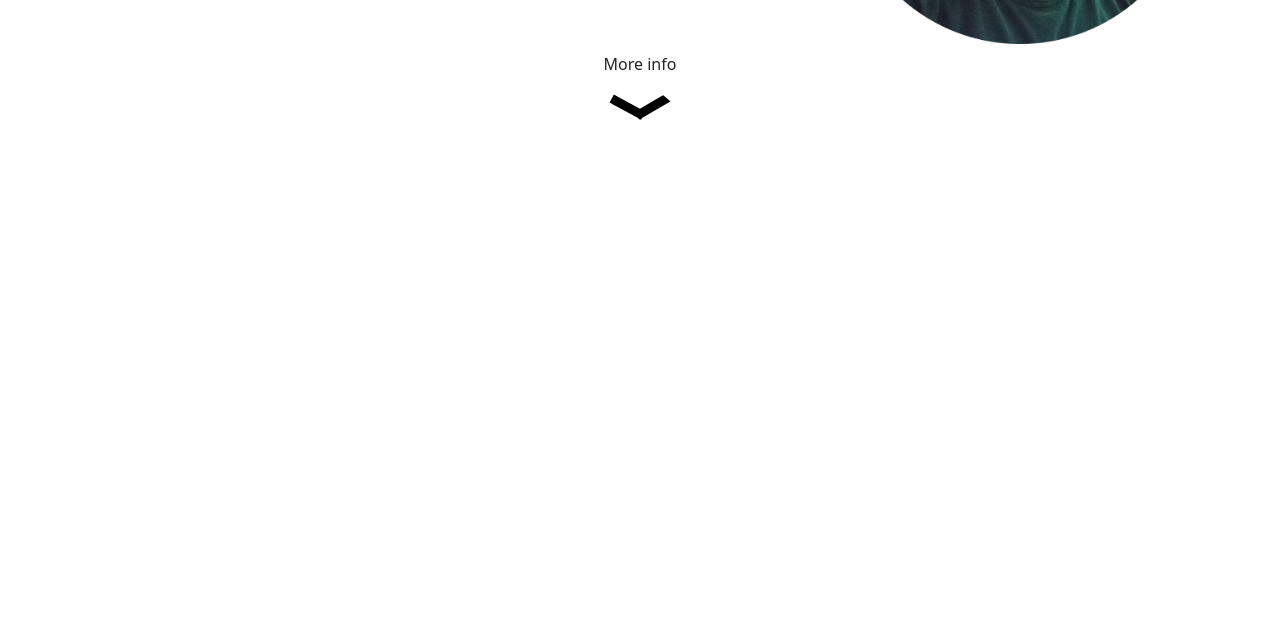
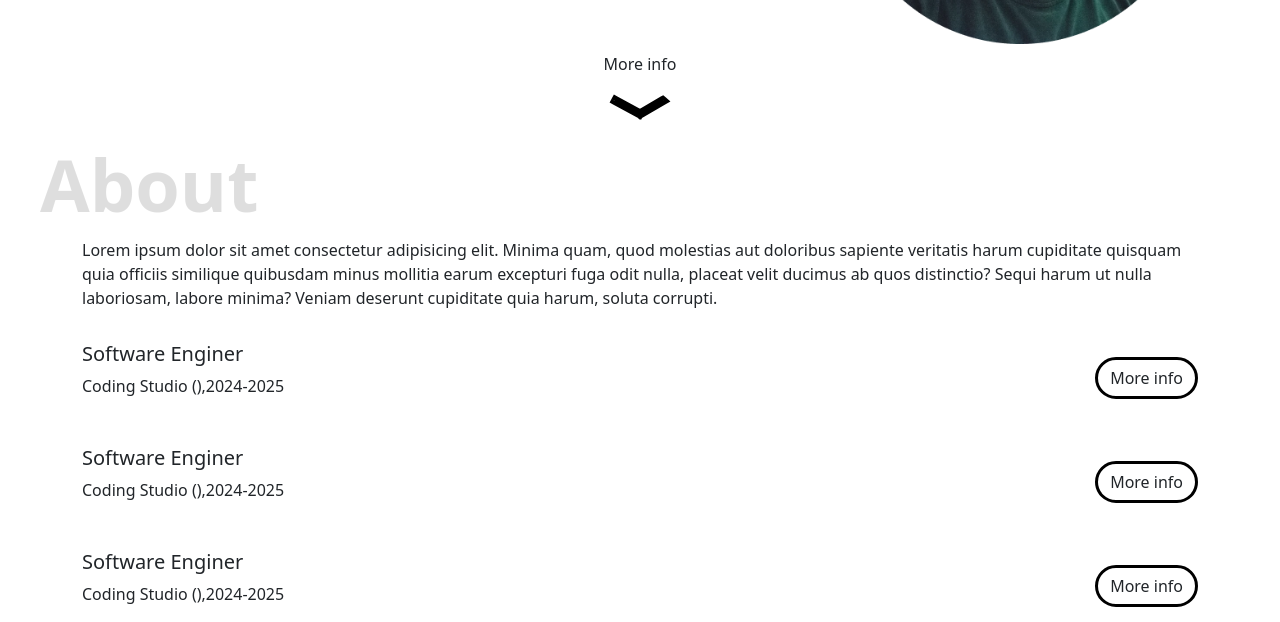
Before and after one commit to rin-kyu/Portofolio, a plain HTML site: page indext.html in a window 1280 px wide. Shown: the part 508-1130 px from the top of the page. Before the commit the page ends 800 px from the top, so only its background shows below. Drawn offline with nearby package versions, Linux system fonts and the light colour scheme.

Commit message:
add about

```diff
--- a/indext.html
+++ b/indext.html
@@ -49,6 +49,41 @@
             <img id="arrow" class="mt-2" src="image/arrow.svg" alt="">
         </div>
     </section>
+    <section id="about" class="about container">
+        <p>Lorem ipsum dolor sit amet consectetur adipisicing elit. Minima quam, quod molestias aut doloribus sapiente veritatis harum cupiditate quisquam quia officiis similique quibusdam minus mollitia earum excepturi fuga odit nulla, placeat velit ducimus ab quos distinctio? Sequi harum ut nulla laboriosam, labore minima? Veniam deserunt cupiditate quia harum, soluta corrupti.</p>
+        <div class="about-exp">
+            <div class="about-exp-items">
+                <div class="about-exp-items-header">
+                    <div>
+                        <h5>Software Enginer</h5>
+                        <p>Coding Studio (),2024-2025</p>
+                    </div>
+                    <button class="btn button" onclick="toggleDetail(event)">More info</button>
+                </div>
+                <p class="about-exp-detail">Lorem, ipsum dolor sit amet consectetur adipisicing elit. Quae fugit repellat nisi aut consectetur quaerat praesentium nihil dolorum itaque maiores dolor repudiandae repellendus, officiis similique error, libero ad qui esse?</p>
+            </div>
+            <div class="about-exp-items">
+                <div class="about-exp-items-header">
+                    <div>
+                        <h5>Software Enginer</h5>
+                        <p>Coding Studio (),2024-2025</p>
+                    </div>
+                    <button class="btn button" onclick="toggleDetail(event)">More info</button>
+                </div>
+                <p class="about-exp-detail">Lorem, ipsum dolor sit amet consectetur adipisicing elit. Quae fugit repellat nisi aut consectetur quaerat praesentium nihil dolorum itaque maiores dolor repudiandae repellendus, officiis similique error, libero ad qui esse?</p>
+            </div>
+            <div class="about-exp-items">
+                <div class="about-exp-items-header">
+                    <div>
+                        <h5>Software Enginer</h5>
+                        <p>Coding Studio (),2024-2025</p>
+                    </div>
+                    <button class="btn button" onclick="toggleDetail(event)">More info</button>
+                </div>
+                <p class="about-exp-detail">Lorem, ipsum dolor sit amet consectetur adipisicing elit. Quae fugit repellat nisi aut consectetur quaerat praesentium nihil dolorum itaque maiores dolor repudiandae repellendus, officiis similique error, libero ad qui esse?</p>
+            </div>
+        </div>
+    </section>
     <script src="https://cdn.jsdelivr.net/npm/@popperjs/core@2.11.8/dist/umd/popper.min.js" integrity="sha384-I7E8VVD/ismYTF4hNIPjVp/Zjvgyol6VFvRkX/vR+Vc4jQkC+hVqc2pM8ODewa9r" crossorigin="anonymous"></script>
     <script src="https://cdn.jsdelivr.net/npm/bootstrap@5.3.3/dist/js/bootstrap.min.js" integrity="sha384-0pUGZvbkm6XF6gxjEnlmuGrJXVbNuzT9qBBavbLwCsOGabYfZo0T0to5eqruptLy" crossorigin="anonymous"></script>
     <script src="https://code.jquery.com/jquery-3.7.1.min.js" integrity="sha256-/JqT3SQfawRcv/BIHPThkBvs0OEvtFFmqPF/lYI/Cxo=" crossorigin="anonymous"></script>
--- a/main.js
+++ b/main.js
@@ -0,0 +1,14 @@
+function toggleDetail(e) {
+    const target = $(e.target)
+
+    if ($(target).hasClass("active")) {
+        $(target).html("More info").removeClass("active")
+    } else {
+        $(target).html("Less info").addClass("active")
+    }
+
+    const item = $(target).parents(".about-exp-items")
+    const detail = $(item).children(".about-exp-detail")
+
+    $(detail).slideToggle()
+}
--- a/style.css
+++ b/style.css
@@ -1,5 +1,18 @@
 section {
     padding-top: 128px;
+    position: relative;
+}
+
+section::before{
+    z-index: -1;
+    content: '';
+    font-size: 72px;
+    font-weight: 700;
+    color: gray;
+    opacity: 0.25;
+    position: absolute;
+    top: 20px;
+    left: -30px;
 }
 
 .navbar {
@@ -12,7 +25,7 @@ section {
     border-radius: 24px;
 }
 
-.btn.button:hover {
+.btn.button:hover, .btn.button.active {
     border: 3px solid black;
     background-color: black;
     color: white;
@@ -47,3 +60,21 @@ section {
         transform: translateY(0);
     }
 }
+
+#about::before {
+    content: 'About';
+}
+
+.about-exp-items {
+    margin-top: 32px;
+}
+
+.about-exp-items-header {
+    display: flex;
+    justify-content: space-between;
+    align-items: center;
+}
+
+.about-exp-detail {
+    display: none;
+}
```
